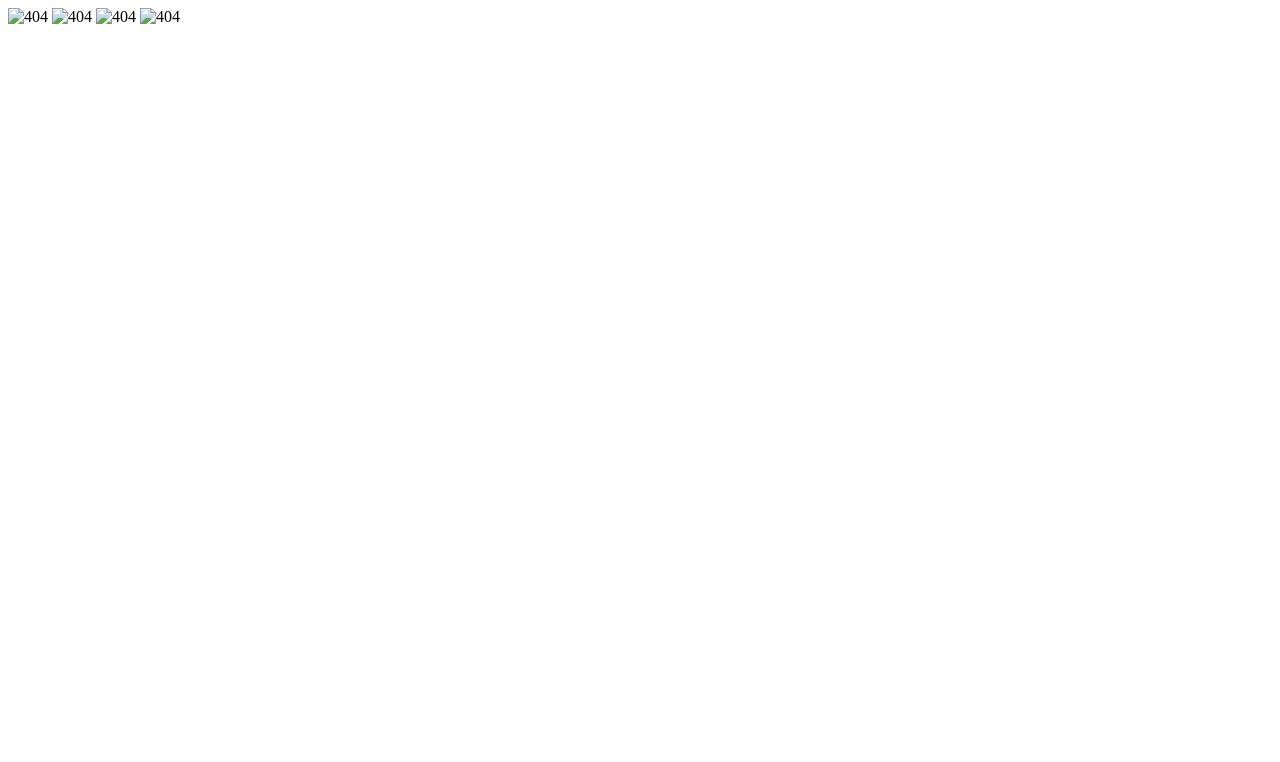
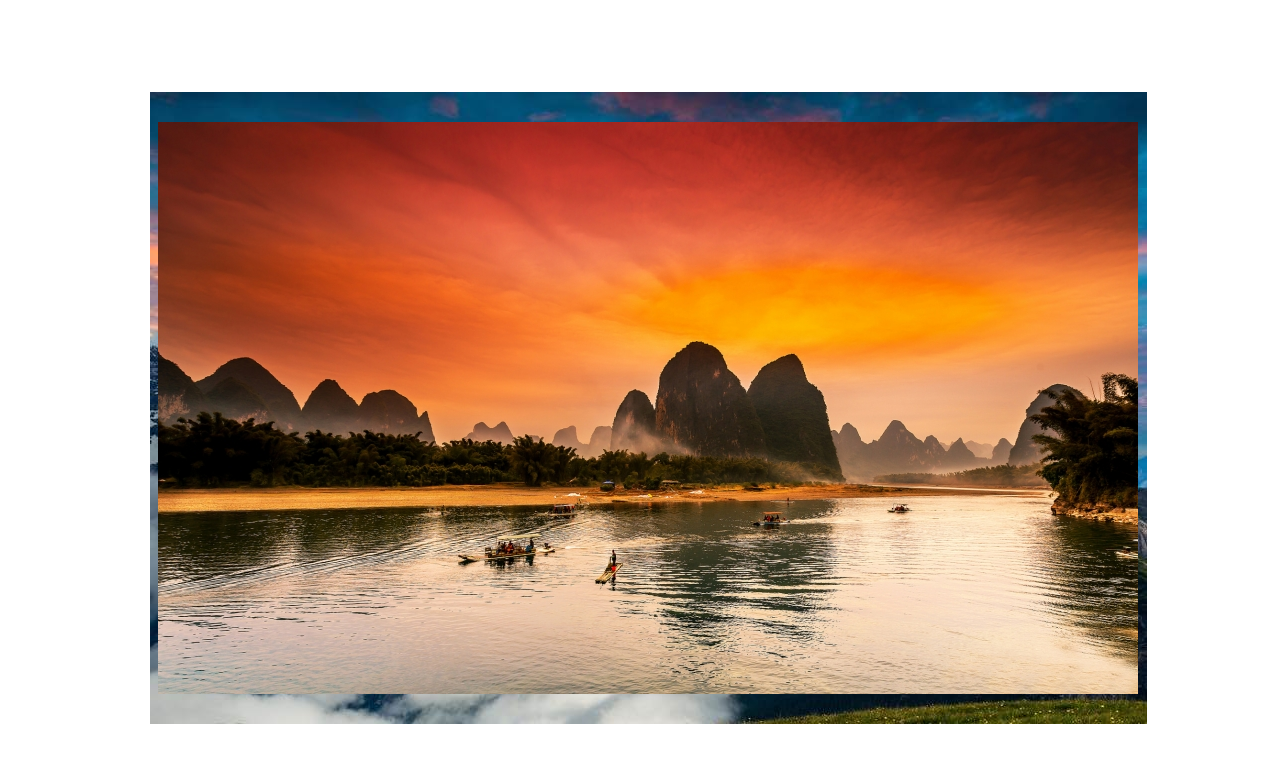
Before and after one commit to QZtweede/SlideShow, a plain HTML site: page index.html in a window 1280 px wide. Drawn offline with Linux system fonts and the light colour scheme.

Commit message:
Eerste style geadd

```diff
--- a/index.html
+++ b/index.html
@@ -4,10 +4,11 @@
     <meta charset="UTF-8">
     <meta http-equiv="X-UA-Compatible" content="IE=edge">
     <meta name="viewport" content="width=device-width, initial-scale=1.0">
+    <link rel="stylesheet" href="style.css">
     <title>Document</title>
 </head>
 <body>
-    <div class="Image-Container">
+    <div class="Image-Container" style="background: red;">
         <img src="images/landscape1.jpg" alt="404">
         <img src="images/landscape2.jpg" alt="404">
         <img src="images/landscape3.jpeg" alt="404">
--- /dev/null
+++ b/style.css
@@ -0,0 +1,25 @@
+html, body{
+    height: 100%;
+    width: 100%;
+    overflow: hidden;
+}
+
+body{
+    /* /* background: red; */
+     display: flex;
+    align-items: center;
+    justify-content: center;
+}
+
+.Image-Container{
+height: 400px;
+width: 600px;
+overflow: hidden;
+display: flex;
+    align-items: center;
+    justify-content: center;
+}
+
+img{
+    position: absolute;
+}
```
Also changed, not shown: images/landscape1.jpg (added), images/landscape2.jpg (added), images/landscape3.jpeg (added), images/landscape4.jfif (added), images/landscape4.jpg (added).
